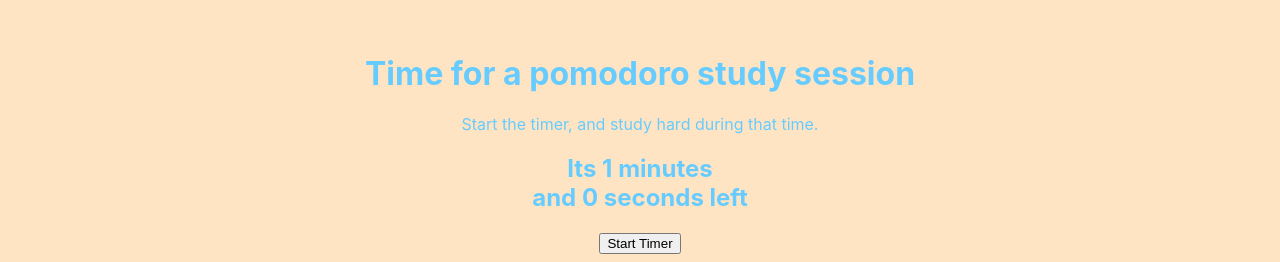
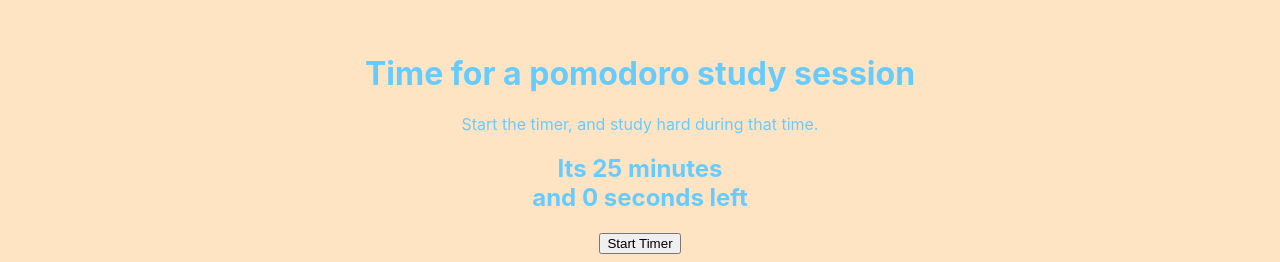
Before and after one commit to lingi524/pomodoro-clock, a React (Create React App) app: page / in a window 1280 px wide. Shown: the part 202-464 px from the top of the page. Built offline with nearby package versions, Linux system fonts and the light colour scheme.

Commit message:
It works! It looks prettier than before! TJoho!

```diff
--- a/src/Clock.js
+++ b/src/Clock.js
@@ -3,7 +3,7 @@ import './App.css';
 
 function Clock () {
     let [isActive, setIsActive] = useState(false);
-    let [minutes, setMinutes] = useState(1);
+    let [minutes, setMinutes] = useState(25);
     let [seconds, setSeconds] = useState(0);
     let [isBreakTime, setIsBreakTime] = useState(false);
 
@@ -13,32 +13,9 @@ function Clock () {
         setIsActive(false);
       }
 
+
     useEffect(()=>{
     if (isActive){
-            if (seconds>=1) {
-            var interval = setInterval(() => {
-                setSeconds(seconds-1);
-            } ,100) }
-
-            else if (seconds<1 && minutes>=1) {
-                setMinutes(minutes-1) ;
-                setSeconds(seconds = 59);
-
-            } else if (minutes<1&&seconds===0){
-                alert("Done for now, breaktime!");
-                isBreakTime = true;
-                isActive = false;
-                setSeconds(seconds = 59);
-            }
-    } return ()=> {clearInterval(interval)}
-},[isActive, seconds, minutes]);
-
-useEffect(()=>{
-    if (isBreakTime){
-            setMinutes(2);
-            setSeconds(0);
-            isActive=false;
-
             if (seconds>=1) {
             var interval = setInterval(() => {
                 setSeconds(seconds-1);
@@ -46,17 +23,22 @@ useEffect(()=>{
 
             else if (seconds<1 && minutes>=1) {
                 setMinutes(minutes-1) ;
-                setSeconds(seconds = 59);
+                setSeconds(59);
 
-            } else if (minutes<1 && seconds===0){
-                alert("Break is up. Start focusing");
-                console.log("break 2");
-                isBreakTime = false;
-                isActive = true;
-                setSeconds(seconds = 59);
+            } else if (minutes<1&&seconds===0&&isBreakTime===false){
+                alert("Done for now, breaktime!");
+                setMinutes(5);
+                setSeconds(0);
+                setIsBreakTime(true);
+
+            } else if (minutes<1&&seconds===0&&isBreakTime===true){
+                alert("Break is done!");
+                setIsBreakTime(false);
+                setMinutes(25);
+                setSeconds(0);
             }
     } return ()=> {clearInterval(interval)}
-},[isBreakTime, seconds, minutes]);
+},[isActive, isBreakTime, seconds, minutes]);
 
 
 return (
```
